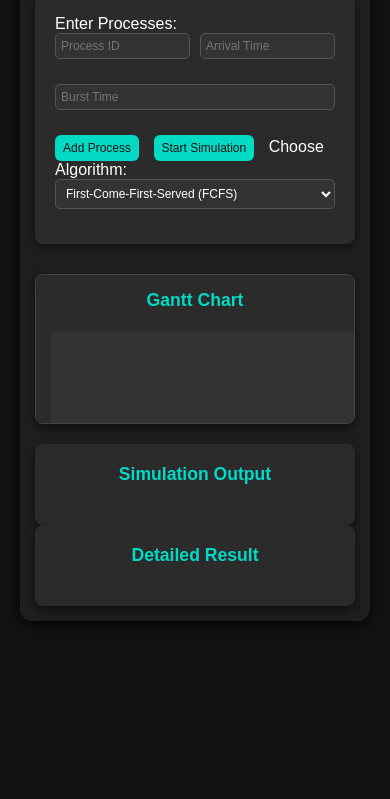
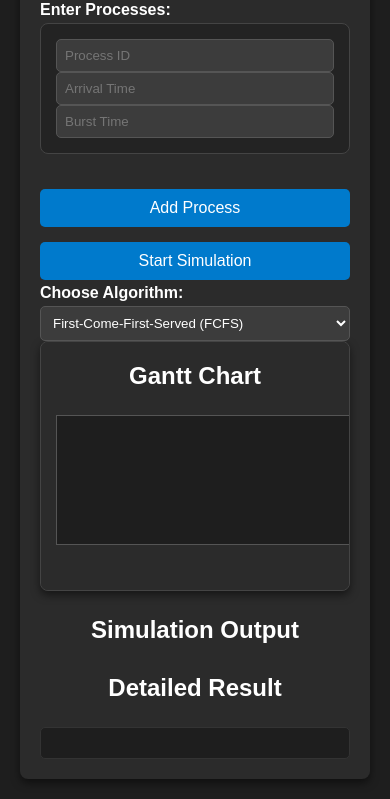
Before and after one commit to ShreyashSonkar2003/TaskWeave, a plain HTML site: page index.html in a window 390 px wide. Shown: the part 145-944 px from the top of the page. Before the commit the page ends 844 px from the top, so only its background shows below. Drawn offline with Linux system fonts and the light colour scheme.

Commit message:
Add files via upload

```diff
--- a/app.js
+++ b/app.js
@@ -80,7 +80,7 @@ function sjf(processes) {
     return ganttData;
 }
 
-// Round Robin Algorithm (FINAL version)
+// Round Robin Algorithm :
 function roundRobin(processes, quantum) {
     let time = 0;
     const queue = [];
@@ -114,7 +114,7 @@ function roundRobin(processes, quantum) {
     return ganttData;
 }
 
-// Draw Gantt Chart (FINAL version)
+// Draw Gantt Chart :
 function drawGanttChart(ganttData) {
     const chartHeight = ganttCanvas.height;
     const totalDuration = ganttData[ganttData.length - 1].end;
@@ -145,7 +145,7 @@ function drawGanttChart(ganttData) {
     });
 }
 
-// Start Simulation (FINAL version)
+// Start Simulation
 function startSimulation() {
     const processes = parseInput();
     const algorithm = algorithmSelect.value;
--- a/index.html
+++ b/index.html
@@ -14,9 +14,9 @@
             <label>Enter Processes:</label>
             <div id="processInputContainer">
                 <div class="process-input">
-                    <input type="text" class="processId" id="zxc" placeholder="Process ID" />
-                    <input type="number" class="arrivalTime" id="zxc" placeholder="Arrival Time" />
-                    <input type="number" class="burstTime" id="zxc" placeholder="Burst Time" />
+                    <input type="text" class="processId" placeholder="Process ID" />
+                    <input type="number" class="arrivalTime" placeholder="Arrival Time" />
+                    <input type="number" class="burstTime" placeholder="Burst Time" />
                 </div>
             </div>
             <button id="addProcessBtn">Add Process</button>
@@ -30,7 +30,7 @@
             </select>
 
             <div id="timeQuantumInput" style="display:none;">
-                <label>Time Quantum (For Round Robin): </label>
+                <label>Time Quantum (For Round Robin):</label>
                 <input type="number" id="timeQuantum" value="4">
             </div>
         </div>
@@ -44,6 +44,7 @@
             <h2>Simulation Output</h2>
             <p id="simulationResult"></p>
         </div>
+
         <div id="resultSection">
             <h2>Detailed Result</h2>
             <pre id="detailedResult"></pre>
--- a/style.css
+++ b/style.css
@@ -3,294 +3,105 @@
     margin: 0;
     padding: 0;
     box-sizing: border-box;
-    font-family: 'Arial', sans-serif;
-    color: #ffffff;
 }
 
 body {
-    background-color: #121212;
-    display: flex;
-    justify-content: center;
-    align-items: center;
-    min-height: 100vh;
+    font-family: Arial, sans-serif;
+    background-color: #1e1e1e;
+    color: #fff;
     padding: 20px;
+    line-height: 1.6;
 }
 
 .container {
-    background-color: #1e1e1e;
-    border-radius: 12px;
-    padding: 30px;
-    box-shadow: 0 4px 12px rgba(0, 0, 0, 0.7);
-    width: 100%;
-    max-width: 1200px;
-    animation: fadeIn 1s ease-in-out;
+    max-width: 900px;
+    margin: auto;
+    background: #2b2b2b;
+    padding: 20px;
+    border-radius: 8px;
+    box-shadow: 0 4px 8px rgba(0, 0, 0, 0.5);
+    animation: fadeIn 0.6s ease-in-out;
 }
 
-h1, h2 {
+h2 {
     text-align: center;
-    color: #03DAC6;
-    font-size: 1.8rem;
     margin-bottom: 20px;
+    color: #fff;
+    font-weight: 700;
 }
 
-h1 {
-    font-size: 2.5rem;
+label {
+    font-weight: bold;
+    margin-right: 10px;
 }
 
-#inputSection {
-    background-color: #2b2b2b;
-    padding: 20px;
-    border-radius: 8px;
-    margin-bottom: 30px;
-    box-shadow: 0 2px 8px rgba(0, 0, 0, 0.5);
-}
-
-.process-input {
-    display: flex;
-    flex-wrap: wrap;
-    gap: 15px;
-    justify-content: center;
-}
-
-input[type="text"], input[type="number"], select {
-    flex: 1;
-    padding: 10px;
-    margin-bottom: 15px;
-    background-color: #333;
+input, select {
+    padding: 8px;
+    border-radius: 5px;
     border: 1px solid #555;
-    border-radius: 5px;
-    color: #ffffff;
-    transition: border 0.3s ease-in-out, box-shadow 0.3s;
+    background-color: #3c3c3c;
+    color: #fff;
+    width: 200px;
+    transition: border-color 0.3s ease;
 }
 
 input:focus, select:focus {
-    border-color: #03DAC6;
-    box-shadow: 0 0 8px rgba(3, 218, 198, 0.5);
+    border-color: #007acc;
     outline: none;
 }
 
 button {
-    background-color: #03DAC6;
-    color: #121212;
-    padding: 12px 18px;
+    padding: 10px 20px;
     border: none;
-    border-radius: 6px;
+    background-color: #007acc;
+    color: #fff;
     cursor: pointer;
-    transition: transform 0.2s ease-in-out, box-shadow 0.2s;
-    margin-right: 10px;
+    border-radius: 5px;
+    font-size: 16px;
+    transition: background-color 0.3s ease;
+    margin-top: 15px;
 }
 
 button:hover {
-    transform: translateY(-3px);
-    box-shadow: 0 4px 8px rgba(3, 218, 198, 0.4);
+    background-color: #005f99;
 }
 
-#timeQuantumInput {
-    display: none;
+button:disabled {
+    background-color: #555;
+    cursor: not-allowed;
 }
 
-#ganttChartSection {
-    background-color: #2b2b2b;
-    padding: 20px;
+#processInputContainer {
+    margin-bottom: 20px;
+    padding: 15px;
+    background-color: #232323;
     border-radius: 8px;
-    box-shadow: 0 4px 10px rgba(0, 0, 0, 0.5);
-    margin-bottom: 30px;
+    border: 1px solid #444;
     animation: slideUp 0.7s ease-in-out;
-    overflow: auto;
-    white-space: nowrap;
-    max-width: 100%;
-    max-height: 300px;
-    border: 1px solid #444;
 }
 
-#ganttChartSection::-webkit-scrollbar {
-    width: 10px;
-    height: 10px;
+#processTable {
+    width: 100%;
+    border-collapse: collapse;
+    margin-top: 20px;
 }
 
-#ganttChartSection::-webkit-scrollbar-track {
-    background: #1e1e1e;
+#processTable th, #processTable td {
+    padding: 10px;
+    text-align: center;
+    border: 1px solid #555;
 }
 
-#ganttChartSection::-webkit-scrollbar-thumb {
-    background: #03DAC6;
-    border-radius: 5px;
+#processTable th {
+    background-color: #333;
 }
 
-#ganttChartSection::-webkit-scrollbar-thumb:hover {
-    background: #02c2b0;
+#processTable td {
+    background-color: #1e1e1e;
 }
 
-canvas {
-    background-color: #333;
-    border-radius: 5px;
-    width: 2000px;
-    height: 500px;
-}
-
-#outputSection, #resultSection {
-    background-color: #2b2b2b;
-    padding: 20px;
-    border-radius: 8px;
-    box-shadow: 0 4px 10px rgba(0, 0, 0, 0.5);
-    animation: fadeIn 1.5s ease-in-out;
-}
-
-#simulationResult, #detailedResult {
-    font-family: 'Courier New', monospace;
-    font-size: 1rem;
-    color: #BB86FC;
-}
-@media only screen and (max-width: 1200px) {
-    .container {
-        padding: 20px;
-    }
-
-    h1 {
-        font-size: 2.2rem;
-    }
-
-    h2 {
-        font-size: 1.6rem;
-    }
-
-    button {
-        padding: 10px 15px;
-    }
-}
-
-@media only screen and (max-width: 992px) {
-    h1 {
-        font-size: 2rem;
-    }
-
-    h2 {
-        font-size: 1.5rem;
-    }
-
-    input[type="text"], input[type="number"], select {
-        width: 100%;
-        font-size: 0.9rem;
-    }
-
-    #ganttChartSection {
-        height: 220px;
-    }
-
-    canvas {
-        width: 1800px;
-        height: 450px;
-    }
-}
-
-@media only screen and (max-width: 768px) {
-    h1 {
-        font-size: 1.8rem;
-    }
-
-    h2 {
-        font-size: 1.3rem;
-    }
-
-    input[type="text"], input[type="number"], select {
-        font-size: 0.85rem;
-    }
-
-    #ganttChartSection {
-        height: 200px;
-    }
-
-    canvas {
-        width: 1600px;
-        height: 400px;
-    }
-
-    button {
-        font-size: 0.85rem;
-        padding: 8px 12px;
-    }
-}
-
-@media only screen and (max-width: 576px) {
-    .container {
-        padding: 15px;
-    }
-
-    h1 {
-        font-size: 1.6rem;
-    }
-
-    h2 {
-        font-size: 1.2rem;
-    }
-
-    input[type="text"], input[type="number"], select {
-        font-size: 0.8rem;
-        padding: 8px;
-    }
-
-    button {
-        padding: 7px 10px;
-        font-size: 0.8rem;
-    }
-
-    #ganttChartSection {
-        height: 180px;
-    }
-
-    canvas {
-        width: 1400px;
-        height: 350px;
-    }
-}
-
-@media only screen and (max-width: 400px) {
-    h1 {
-        font-size: 1.4rem;
-    }
-
-    h2 {
-        font-size: 1.1rem;
-    }
-
-    button {
-        padding: 6px 8px;
-        font-size: 0.75rem;
-    }
-
-    input[type="text"], input[type="number"], select {
-        font-size: 0.75rem;
-        padding: 6px;
-    }
-
-    #ganttChartSection {
-        height: 160px;
-    }
-
-    canvas {
-        width: 1200px;
-        height: 300px;
-    }
-}
-
-@keyframes fadeIn {
-    from {
-        opacity: 0;
-    }
-    to {
-        opacity: 1;
-    }
-}
-
-@keyframes slideUp {
-    from {
-        transform: translateY(20px);
-        opacity: 0;
-    }
-    to {
-        transform: translateY(0);
-        opacity: 1;
-    }
+#processTable tbody tr:hover {
+    background-color: #292929;
 }
 
 #ganttChartSection {
@@ -303,54 +114,75 @@ canvas {
     overflow: auto;
     white-space: nowrap;
     max-width: 100%;
-    max-height: 150px;
     border: 1px solid #444;
 }
 
-#ganttChartSection::-webkit-scrollbar {
-    width: 8px;
-    height: 8px;
+canvas {
+    width: 1800px;
+    height: 150px;
+    background-color: #1e1e1e;
+    border: 1px solid #555;
+    display: block;
 }
 
-#ganttChartSection::-webkit-scrollbar-track {
-    background: #1e1e1e;
+#resultOutput {
+    margin-top: 20px;
+    padding: 15px;
+    background-color: #232323;
+    border-radius: 8px;
+    border: 1px solid #444;
+    animation: slideUp 0.7s ease-in-out;
 }
 
-#ganttChartSection::-webkit-scrollbar-thumb {
-    background: #03DAC6;
+pre {
+    background-color: #1e1e1e;
+    padding: 15px;
     border-radius: 5px;
+    border: 1px solid #333;
+    overflow-x: auto;
+    white-space: pre-wrap;
 }
 
-#ganttChartSection::-webkit-scrollbar-thumb:hover {
-    background: #02c2b0;
+::-webkit-scrollbar {
+    height: 8px;
+    width: 8px;
 }
 
-canvas {
-    background-color: #333;
-    border-radius: 5px;
-    width: 1800px;
-    height: 120px;
+::-webkit-scrollbar-track {
+    background: #2b2b2b;
+    border-radius: 10px;
 }
 
-.process-input {
-    display: flex;
-    gap: 10px;
-    margin-bottom: 10px;
+::-webkit-scrollbar-thumb {
+    background: #555;
+    border-radius: 10px;
 }
 
-.process-input input {
-    padding: 5px;
-    width: 120px;
+::-webkit-scrollbar-thumb:hover {
+    background: #007acc;
 }
 
-.deleteProcessBtn {
-    background-color: red;
-    color: white;
-    border: none;
-    padding: 5px 10px;
-    cursor: pointer;
+@keyframes fadeIn {
+    from { opacity: 0; transform: translateY(10px); }
+    to { opacity: 1; transform: translateY(0); }
 }
 
-.deleteProcessBtn:hover {
-    background-color: darkred;
+@keyframes slideUp {
+    from { opacity: 0; transform: translateY(30px); }
+    to { opacity: 1; transform: translateY(0); }
 }
+
+@media (max-width: 600px) {
+    input, select {
+        width: 100%;
+    }
+
+    button {
+        width: 100%;
+    }
+
+    canvas {
+        width: 1200px;
+        height: 130px;
+    }
+}
```
